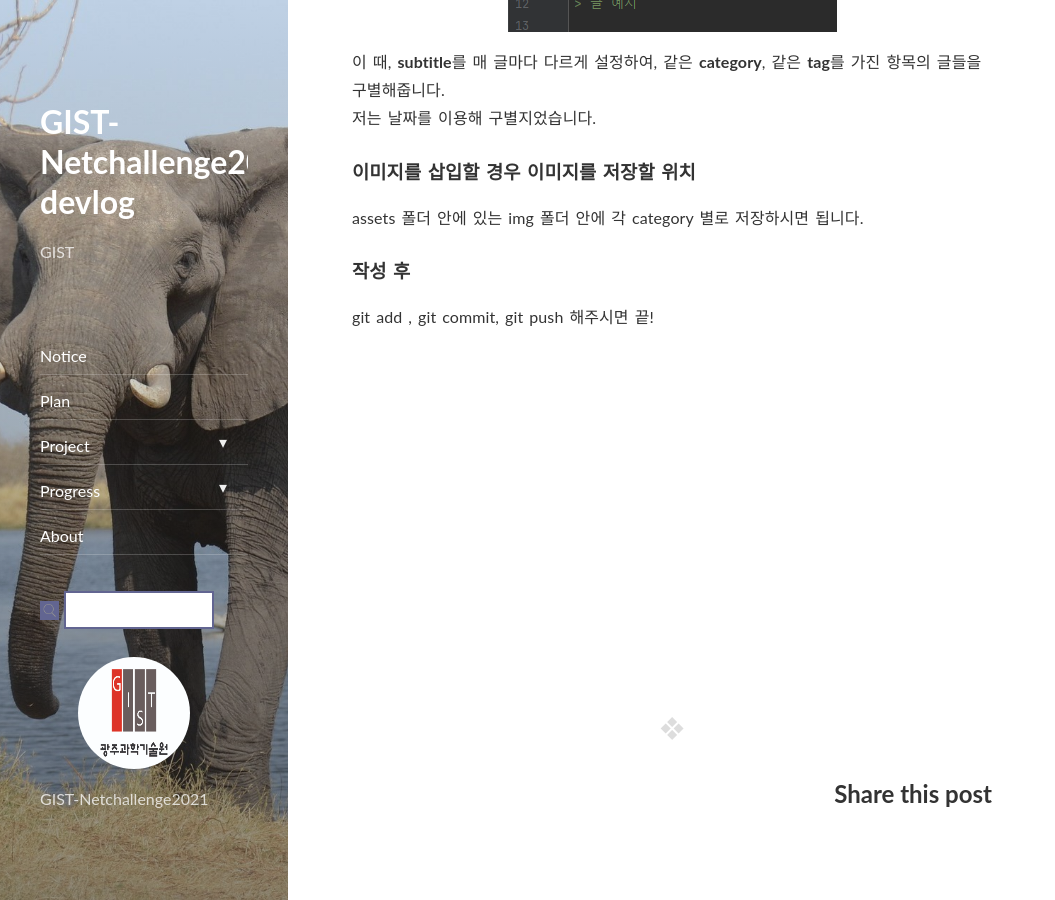
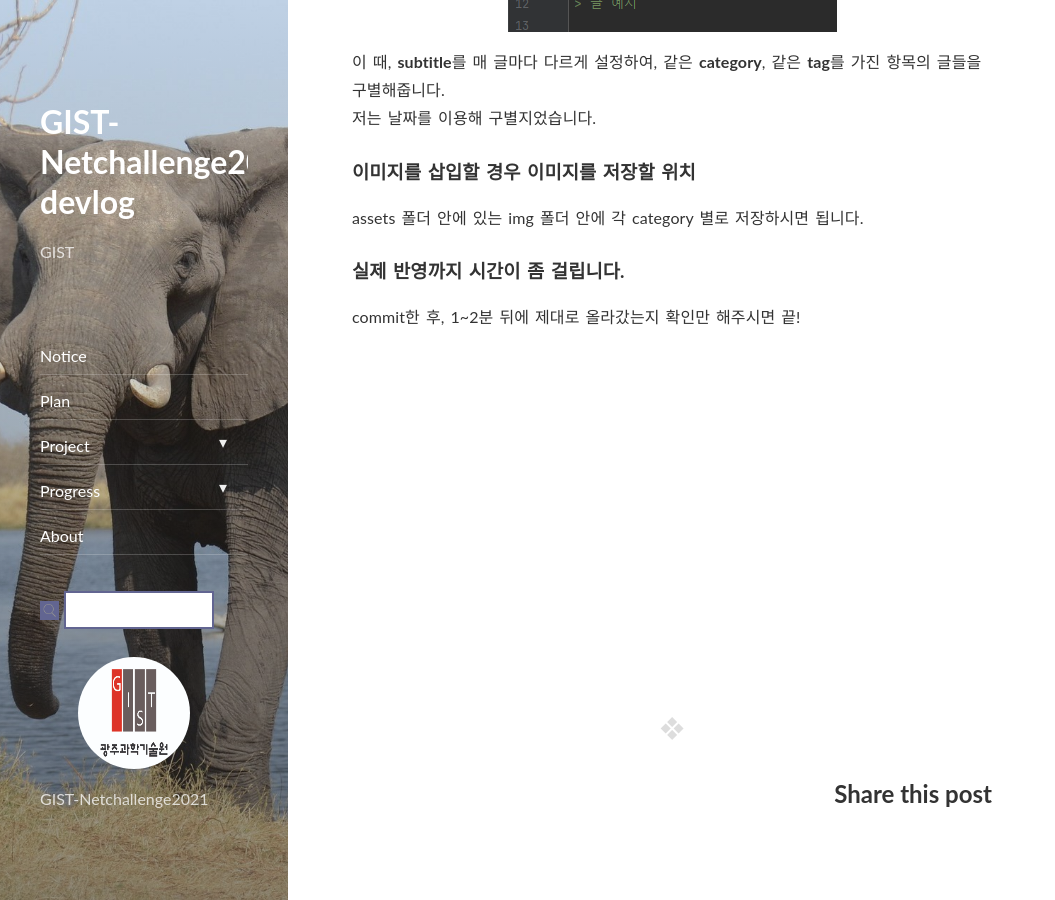
Before and after one commit to persona0102/GIST-Netchallenge2021.github.io, a Jekyll site: the page built from _posts/2021-07-01-notice-how to post.markdown, in a window 1280 px wide and 900 px high, scrolled down 1600 px. Shown: the whole window, without its empty margins (0-1055 px from the left). Built offline with Jekyll 4.4.1, drawn with Linux system fonts in a browser that asks for light colours; nearby versions of some CDN libraries; comment, search, counter and statistics services are not loaded.

Commit message:
Update 2021-07-01-notice-how to post.markdown

```diff
--- a/_posts/2021-07-01-notice-how to post.markdown
+++ b/_posts/2021-07-01-notice-how to post.markdown
@@ -34,5 +34,5 @@ jekyll 등 기타 다른 것들을 깔 필요가 없습니다. <br>
 ### 이미지를 삽입할 경우 이미지를 저장할 위치
 assets 폴더 안에 있는 img 폴더 안에 각 category 별로 저장하시면 됩니다.
 
-### 작성 후
-git add , git commit, git push 해주시면 끝!
+### 실제 반영까지 시간이 좀 걸립니다.
+commit한 후, 1~2분 뒤에 제대로 올라갔는지 확인만 해주시면 끝!
```
